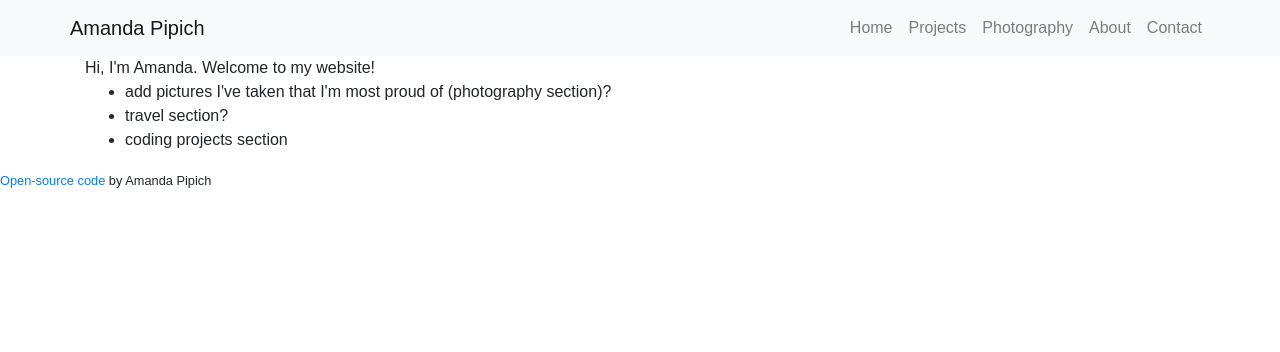
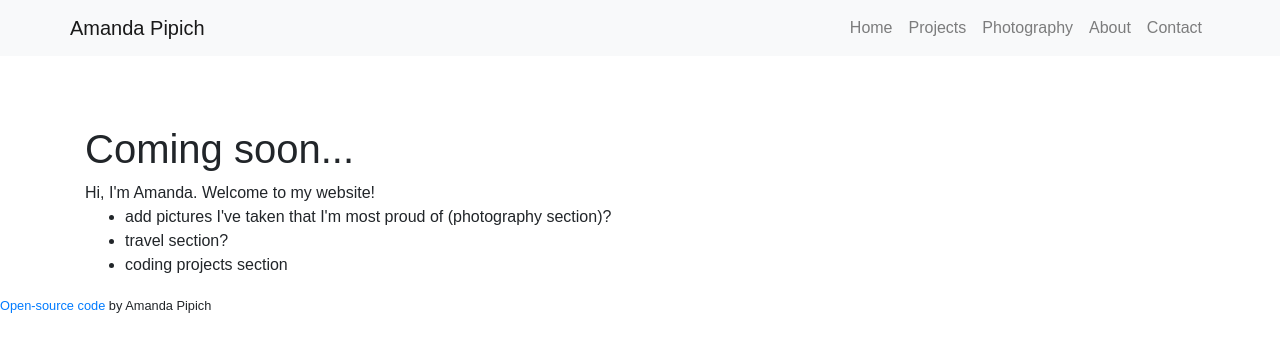
Before and after one commit to apipich/ALP_website, a React (Create React App) app: page / in a window 1280 px wide. Shown: the top 352 px of the page. Built offline with nearby package versions, Linux system fonts and the light colour scheme.

Commit message:
added top margin to body

```diff
--- a/src/App.js
+++ b/src/App.js
@@ -7,7 +7,7 @@ export default function App() {
     <div className="App">
       <div className="container">
         <Navigation />
-      <h1>Amanda Pipich website</h1>
+      <h1>Coming soon...</h1>
 <Homepage />
     </div>
     <footer className="myCode"><small><a href="https://github.com/apipich/ALP_website" target="_blank" rel="noopener noreferrer">
--- a/src/styles.css
+++ b/src/styles.css
@@ -1,4 +1,4 @@
 .App {
   font-family: sans-serif;
-
+margin-top: 125px;
 }
```
